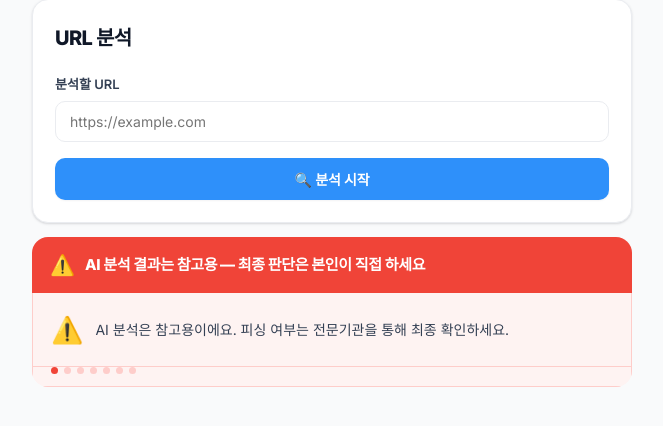
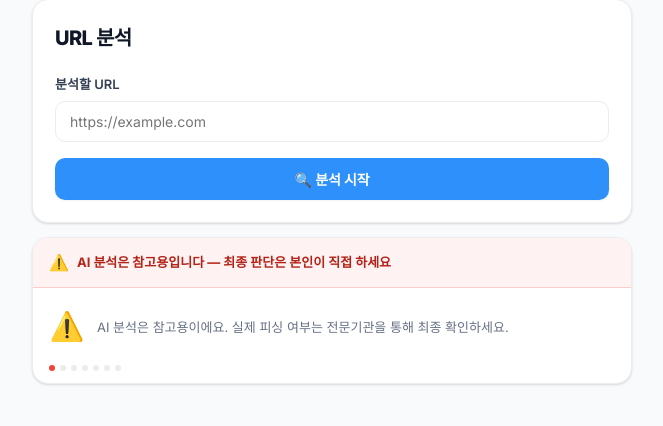
Before and after one commit to abffks99-create/Codeshot_amen, a Flask app: page /crawl in a window 1280 px wide. Shown: the part 97-523 px from the top of the page, without its empty margins (308-971 px from the left). Run offline with Flask 3, Linux system fonts and the light colour scheme; the visitor is signed in with stand-in values (Sample User, id 1); parts of the project's set-up code (start-up, migrations or seed data) failed here and were passed over.

Commit message:
templates 수정

```diff
--- a/templates/crawl.html
+++ b/templates/crawl.html
@@ -105,62 +105,53 @@
       <button type="submit" class="btn btn-primary" id="submit-btn">🔍 분석 시작</button>
     </form>
   </div>
-  <!-- 자동으로 바뀌는 안내 박스 -->
-  <div style="border-radius:16px;overflow:hidden;margin-bottom:8px;">
-    <div style="background:#F04438;padding:12px 18px;display:flex;align-items:center;gap:10px;">
-      <span style="font-size:20px;">⚠️</span>
-      <span style="color:#fff;font-size:15px;font-weight:800;letter-spacing:-0.02em;">AI 분석 결과는 참고용 — 최종 판단은 본인이 직접 하세요</span>
+  <!-- 자동 순환 안내 카드 -->
+  <div class="card" style="padding:0;overflow:hidden;">
+    <!-- 경고 헤더 -->
+    <div style="background:#FEF3F2;border-bottom:1px solid #FECDCA;padding:12px 16px;display:flex;align-items:center;gap:8px;">
+      <span style="font-size:16px;">⚠️</span>
+      <span style="font-size:13px;font-weight:700;color:#B42318;">AI 분석은 참고용입니다 — 최종 판단은 본인이 직접 하세요</span>
     </div>
-    <div style="background:#FEF3F2;border:1.5px solid #FECDCA;border-top:none;padding:16px 18px;min-height:64px;display:flex;align-items:center;gap:12px;">
-      <span id="tip-icon-crawl" style="font-size:26px;flex-shrink:0;transition:opacity 0.4s;">🛡</span>
-      <span id="tip-text-crawl" style="font-size:14px;color:#344054;line-height:1.7;transition:opacity 0.4s;"></span>
+    <!-- 문구 영역 (고정 높이) -->
+    <div style="padding:16px;display:flex;align-items:center;gap:12px;min-height:72px;">
+      <span id="cr-tip-icon" style="font-size:28px;flex-shrink:0;width:36px;text-align:center;transition:opacity 0.35s;">🛡</span>
+      <span id="cr-tip-text" style="font-size:13px;color:#667085;line-height:1.7;transition:opacity 0.35s;flex:1;"></span>
     </div>
-    <div style="background:#FEF3F2;border:1.5px solid #FECDCA;border-top:none;padding:0 18px 12px;display:flex;gap:6px;" id="tip-dots-crawl"></div>
+    <!-- 점 인디케이터 -->
+    <div style="padding:0 16px 12px;display:flex;gap:5px;" id="cr-tip-dots"></div>
   </div>
 </div>
 
 <script>
-// ── 자동 순환 안내 문구 (URL 분석) ───────────────────────────
-const CRAWL_TIPS = [
-  { icon:'⚠️', text:'AI 분석은 참고용이에요. 피싱 여부는 전문기관을 통해 최종 확인하세요.' },
-  { icon:'🔗', text:'카카오·네이버·은행 등을 사칭한 링크, 문자·카톡으로 받은 의심스러운 링크를 분석해보세요.' },
-  { icon:'⏱', text:'분석에 약 20~40초 소요됩니다. 분석 중 화면을 벗어나지 마세요.' },
-  { icon:'🔍', text:'URL 주소에서 철자가 하나만 달라도 피싱일 수 있어요. (예: naver → nave r)' },
+const CR_TIPS = [
+  { icon:'⚠️', text:'AI 분석은 참고용이에요. 실제 피싱 여부는 전문기관을 통해 최종 확인하세요.' },
+  { icon:'🔗', text:'카카오·네이버·은행 등을 사칭한 링크, 문자·카톡으로 받은 의심 링크를 분석해보세요.' },
+  { icon:'⏱', text:'분석에 약 20~40초 소요됩니다. 완료되면 자동으로 결과 화면으로 이동해요.' },
+  { icon:'🔍', text:'URL 주소에서 철자 하나만 달라도 피싱일 수 있어요. (예: naver → navер)' },
   { icon:'📞', text:'피싱이 의심되면 한국인터넷진흥원(KISA) 118로 즉시 신고하세요.' },
   { icon:'🏦', text:'금융기관은 절대 문자로 앱 설치나 개인정보를 요구하지 않아요.' },
-  { icon:'🚨', text:'링크를 클릭했다면 즉시 비행기 모드로 전환하고 금융사에 연락하세요.' },
+  { icon:'🚨', text:'링크를 눌렀다면 즉시 비행기 모드로 전환하고 금융사에 연락하세요.' },
 ];
-
-let crawlTipIdx = 0;
-
-function renderCrawlTip(idx) {
-  const iconEl = document.getElementById('tip-icon-crawl');
-  const textEl = document.getElementById('tip-text-crawl');
-  const dotsEl = document.getElementById('tip-dots-crawl');
-
-  iconEl.style.opacity = '0';
-  textEl.style.opacity = '0';
-
+let crIdx = 0;
+function renderCrTip(idx) {
+  const icon = document.getElementById('cr-tip-icon');
+  const text = document.getElementById('cr-tip-text');
+  const dots = document.getElementById('cr-tip-dots');
+  icon.style.opacity = text.style.opacity = '0';
   setTimeout(() => {
-    iconEl.textContent = CRAWL_TIPS[idx].icon;
-    textEl.textContent = CRAWL_TIPS[idx].text;
-    iconEl.style.opacity = '1';
-    textEl.style.opacity = '1';
-  }, 400);
-
-  dotsEl.innerHTML = '';
-  CRAWL_TIPS.forEach((_, i) => {
+    icon.textContent = CR_TIPS[idx].icon;
+    text.textContent = CR_TIPS[idx].text;
+    icon.style.opacity = text.style.opacity = '1';
+  }, 350);
+  dots.innerHTML = '';
+  CR_TIPS.forEach((_, i) => {
     const d = document.createElement('div');
-    d.style.cssText = `width:7px;height:7px;border-radius:50%;background:${i===idx?'#F04438':'#FECDCA'};transition:background 0.3s;`;
-    dotsEl.appendChild(d);
+    d.style.cssText = `width:6px;height:6px;border-radius:50%;transition:background 0.3s;background:${i===idx?'#F04438':'#EAECF0'};`;
+    dots.appendChild(d);
   });
 }
-
-renderCrawlTip(0);
-setInterval(() => {
-  crawlTipIdx = (crawlTipIdx + 1) % CRAWL_TIPS.length;
-  renderCrawlTip(crawlTipIdx);
-}, 3000);
+renderCrTip(0);
+setInterval(() => { crIdx = (crIdx+1) % CR_TIPS.length; renderCrTip(crIdx); }, 3500);
 
 const TOTAL = 35;
 const steps = [
```
Also changed, not shown: templates/upload.html (+34 -46 lines).
